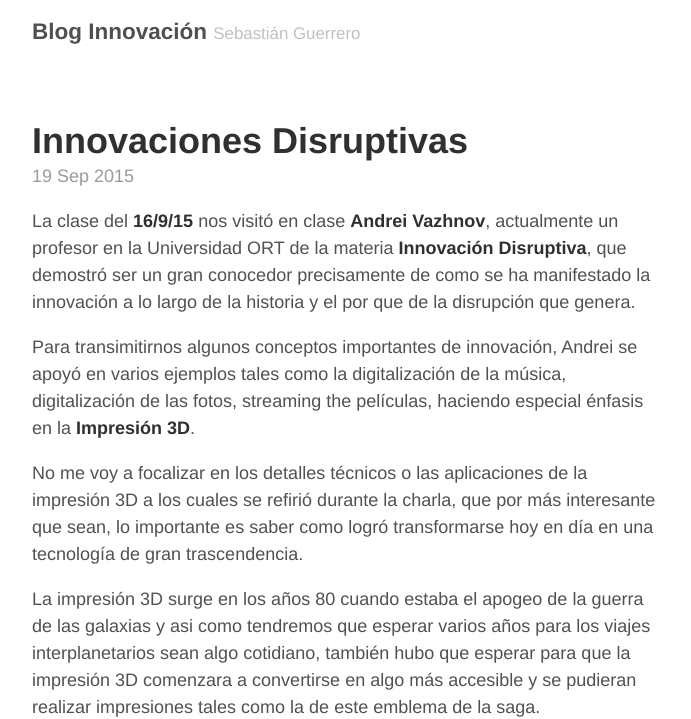
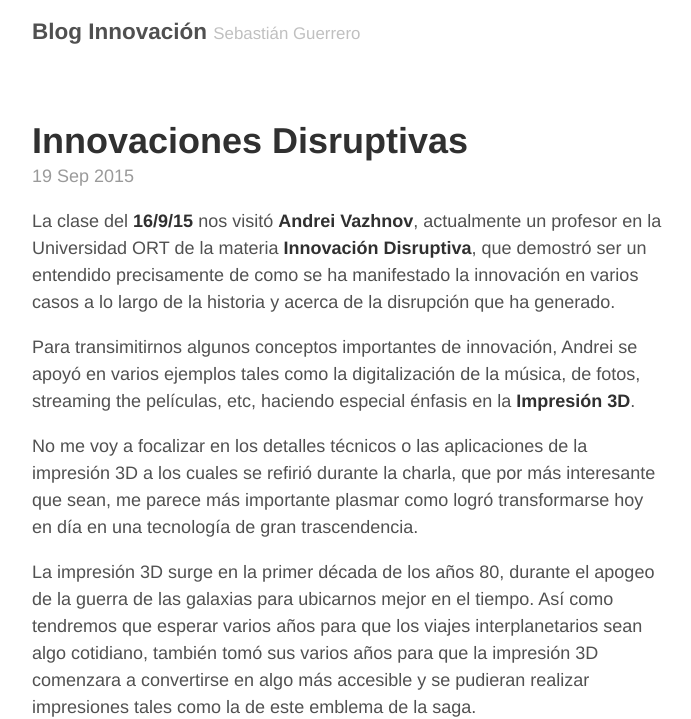
Before and after one commit to sebaguerrero/sebaguerrero.github.io, a Jekyll site: the page built from _posts/2015-09-19-Charla-Andrei- Vazhnov.md, in a window 1280 px wide and 1400 px high, cut to the strip 0-719 px from the top of the window. Shown: the whole strip, without its empty margins (293-984 px from the left). Built offline with Jekyll 4.4.1, drawn with Linux system fonts in a browser that asks for light colours; some of the changed text lies outside the part shown.

Commit message:
Innovaciones Disruptivas v5

```diff
--- a/_posts/2015-09-19-Charla-Andrei- Vazhnov.md
+++ b/_posts/2015-09-19-Charla-Andrei- Vazhnov.md
@@ -3,27 +3,27 @@ layout: post
 title: Innovaciones Disruptivas
 ---
 
-La clase del **16/9/15** nos visitó en clase **Andrei Vazhnov**, actualmente un profesor en la Universidad ORT de la materia **Innovación Disruptiva**, que demostró ser un gran conocedor precisamente de como se ha manifestado la innovación a lo largo de la historia y el por que de la disrupción que genera.
+La clase del **16/9/15** nos visitó **Andrei Vazhnov**, actualmente un profesor en la Universidad ORT de la materia **Innovación Disruptiva**, que demostró ser un entendido precisamente de como se ha manifestado la innovación en varios casos a lo largo de la historia y acerca de la disrupción que ha generado.
 
-Para transimitirnos algunos conceptos importantes de innovación, Andrei se apoyó en varios ejemplos tales como la digitalización de la música, digitalización de las fotos, streaming the películas, haciendo especial énfasis en la **Impresión 3D**.
+Para transimitirnos algunos conceptos importantes de innovación, Andrei se apoyó en varios ejemplos tales como la digitalización de la música, de fotos, streaming the películas, etc, haciendo especial énfasis en la **Impresión 3D**.
 
-No me voy a focalizar en los detalles técnicos o las aplicaciones de la impresión 3D a los cuales se refirió durante la charla, que por más interesante que sean, lo importante es saber como logró transformarse hoy en día en una tecnología de gran trascendencia.
+No me voy a focalizar en los detalles técnicos o las aplicaciones de la impresión 3D a los cuales se refirió durante la charla, que por más interesante que sean, me parece más importante plasmar como logró transformarse hoy en día en una tecnología de gran trascendencia.
 
-La impresión 3D surge en los años 80 cuando estaba el apogeo de la guerra de las galaxias y asi como tendremos que esperar varios años para los viajes interplanetarios sean algo cotidiano, también hubo que esperar para que la impresión 3D comenzara a convertirse en algo más accesible y se pudieran realizar impresiones tales como la de este emblema de la saga.
+La impresión 3D surge en la primer década de los años 80, durante el apogeo de la guerra de las galaxias para ubicarnos mejor en el tiempo. Así como tendremos que esperar varios años para que los viajes interplanetarios sean algo cotidiano, también tomó sus varios años para que la impresión 3D comenzara a convertirse en algo más accesible y se pudieran realizar impresiones tales como la de este emblema de la saga.
 
 ![placeholder](http://www.yama-designing.com/wp-content/uploads/2014/01/MF-1000X650.jpg)
 
 > Las innovaciones grandes no se dan cuando algo se inventa.
 
-La impresión 3D se ha reinventado desde los años 80s varias veces y los costos fueron un factor limitante como por ejemplo de las resinas para construir los modelos. En un principio los usuarios eran empresas grandes como las automotrices o espaciales. El videocassette es otro ejemplo de una innovación que tardo 10 años en masificarse.
+La impresión 3D se ha reinventado desde los años 80 varias veces y los costos han sido un factor limitante como por ejemplo de las resinas para construir los modelos. En un principio los usuarios eran empresas grandes como las automotrices o espaciales. El videocassette es otro ejemplo de una innovación que tardó 10 años en masificarse.
 
-Asi como evolucionan estos materiales, o las computadoras encargadas de procesar los datos para generar estos modelos a partir de su representación digital, también aparecen otras tecnologías disruptivas que generan un gran impacto en un montón de industrias como lo fue el caso de la **Internet**.
+Asi como evolucionan los materiales, o las computadoras encargadas de procesar los datos para generar las impresiones a partir de su representación digital, también aparecen otras tecnologías disruptivas que generan un gran impacto en un montón de industrias como lo fue el caso de la **Internet**.
 
 ![placeholder](http://www.needatechguy.com/images/Internet.jpg)
 
 La internet permitió algo importantisimo que es la capacidad de poder compartir diseños, de mandar objetos físicos de manera digital, concepto al cual se refirió como una arista de algo mucho más grande, la **Distribución Digital**.
 
-Otros ejemplos interesantes de innovaciones grandes no particularmente nuevas son Polaroid y Netflix. Polaroid surge cuando su fundador le saca una foto a su hija y ella le pide para ver la foto en ese instante. Netflix surge de la molestia del fundador de tener que pagar las multas de los videoclubes por retrasos en la devolución de las pelíclas.
+Algunos ejemplos interesantes de innovaciones grandes no particularmente nuevas son Polaroid y Netflix. Polaroid surge cuando el futuro inventor de la revolucionaria camara, Edwin Land, le saca una foto a su hija y ella le pide para ver la foto en ese mismo instante. Netflix nace del descontento de Reed Hastings, uno de los futuros fundadores de Netflix, por tener que pagar las multas del videoclub a raíz de los retrasos en la devolución de las películas.
 
 > La innovacion no es uniforme
 
@@ -31,7 +31,7 @@ Muy relacionado con el concepto anterior, lo importante a destacar aquí es que
 
 > Bajan costos -> Aumenta demanda
 
-Como en el caso de la impresión 3D, ha sucedido en incontables otros como la invención del tocadisco en los años 20s y la fotografía digital. Cuando la tecnología se hace más accesible entonces surgen potenciales negocios y aparecen muchos competidores. Varios de estos ejemplos tuvieron como protagonistas empresas que se crearon (Ej. Netflix) y empresas que se destruyeron (Ej. kodak).
+Como en el caso de la impresión 3D, ha sucedido en incontables otros como la invención del tocadisco en los años 20s y la fotografía digital. Cuando la tecnología se hace más accesible entonces surgen potenciales negocios y aparecen un número grande de competidores. Varios de estos ejemplos han tenido como protagonistas empresas que se crearon (Ej. Netflix) y empresas que se destruyeron (Ej. kodak).
 
 > Dilema Innovador
 
@@ -47,14 +47,14 @@ Ejemplos:
 
 ![placeholder](https://capitaldisruptivo.files.wordpress.com/2011/09/overshoot.jpg)
 
-Muchas veces seguirle el paso al continuo avance de la tecnología implica invertir en un producto que compita directamente con uno propio, que atente contra la rentabilidad de la empresa y son pocos los que tienen el coraje de hacer esto. Como dice Andrei, este dilema no tiene solución. Sin embargo, empresas como Amazon con un CEO sólido son capaces de superarlo.
+Muchas veces seguirle el paso al continuo avance de la tecnología implica invertir en un producto que compita directamente con uno propio, que atente contra la rentabilidad de la empresa y son pocos los que tienen el coraje de hacer esto. Como dice Andrei, este dilema no tiene solución. Sin embargo, empresas como Amazon con un CEO sólido, son capaces de superarlo.
 
 **Lectura Recomendada:**
 [Artículo sobre Microsoft - Lost Decade](http://www.vanityfair.com/news/business/2012/08/microsoft-lost-mojo-steve-ballmer)
 
 ### Reflexión
 
-Es muy importante estar atento a las oportunidades que se presentan en el día a día ya que en cualquier momento puede haber un catalizador de una gran idea. Esta idea no tiene por que ser algo totalmente nuevo, que algo exista no es razón para descartarla. La innovación no es tan solo una idea sino que hay varios factores involucrados a tener en cuenta como tecnologías emergentes, costos involucrados que van a permitir llegar a una expectativa base. Creo que lo más importante que me llevo es estar conciente de lo que está pasando a mi alrededor, desarrollar la capacidad de poder detectar oportunidades potenciales sin aferrarme a la forma de hacer las cosas tal cual se hacen ahora.
+Las oportunidades para innovar se presentan muchas veces en el día a día, en cualquier momento puede haber un catalizador de una gran idea y depende de nosotros saber detectar estas oportunidades. Esta idea no tiene por que ser algo totalmente nuevo, que algo exista no es razón para descartarla. La innovación no depende solo de una idea, claramente hay un proceso de desarrollo en el medio, pero además depende de otros factores como tecnologías emergentes, costos involucrados, etc, que van a tener un efecto positivo o negativo. Me quedo principalmente con la importancia de estar conciente de lo que está pasando a mi alrededor, desarrollar la capacidad de poder detectar oportunidades potenciales sin aferrarme a la forma de hacer las cosas tal cual se hacen ahora.
 
 Por último dejo un video de una charla de Andrei Vazhnov en TEDxRiodelaPlata
 
```
